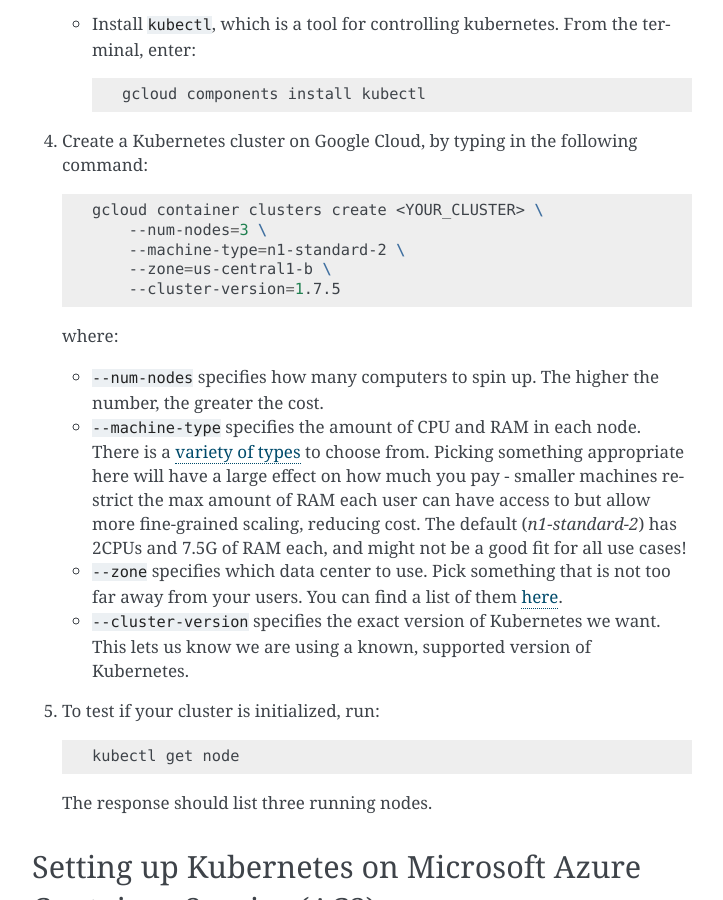
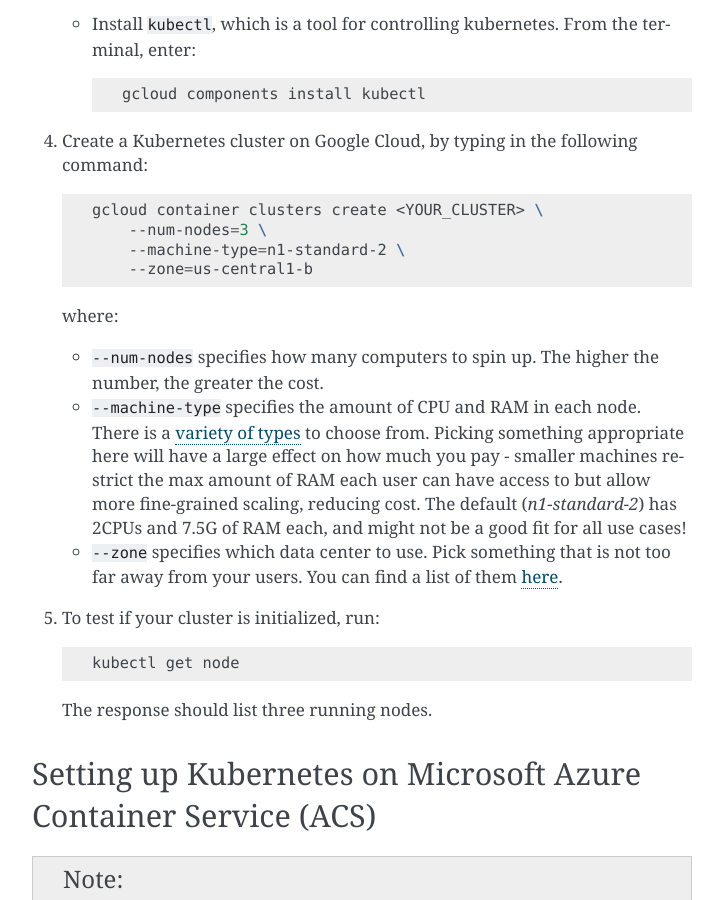
Before and after one commit to jupyterhub/zero-to-jupyterhub-k8s, a Sphinx documentation site: the page built from doc/source/create-k8s-cluster.rst, in a window 1280 px wide and 900 px high, scrolled down 1226 px. Shown: the whole window, without its empty margins (388-1111 px from the left). Built offline with Sphinx 7.4.7, drawn with Linux system fonts in a browser that asks for light colours.

Commit message:
Remove explicit mention of kubernetes version from gke
This keeps changing all the time, plus we don't care now that
the default version is 1.7+

```diff
--- a/doc/source/create-k8s-cluster.rst
+++ b/doc/source/create-k8s-cluster.rst
@@ -70,8 +70,7 @@
       gcloud container clusters create <YOUR_CLUSTER> \
           --num-nodes=3 \
           --machine-type=n1-standard-2 \
-          --zone=us-central1-b \
-          --cluster-version=1.7.5
+          --zone=us-central1-b
 
    where:
 
@@ -86,8 +85,6 @@
      be a good fit for all use cases!
    * ``--zone`` specifies which data center to use. Pick something that is not
      too far away from your users. You can find a list of them `here <https://cloud.google.com/compute/docs/regions-zones/regions-zones#available>`_.
-   * ``--cluster-version`` specifies the exact version of Kubernetes we want.
-     This lets us know we are using a known, supported version of Kubernetes.
 
 5. To test if your cluster is initialized, run:
 
```
